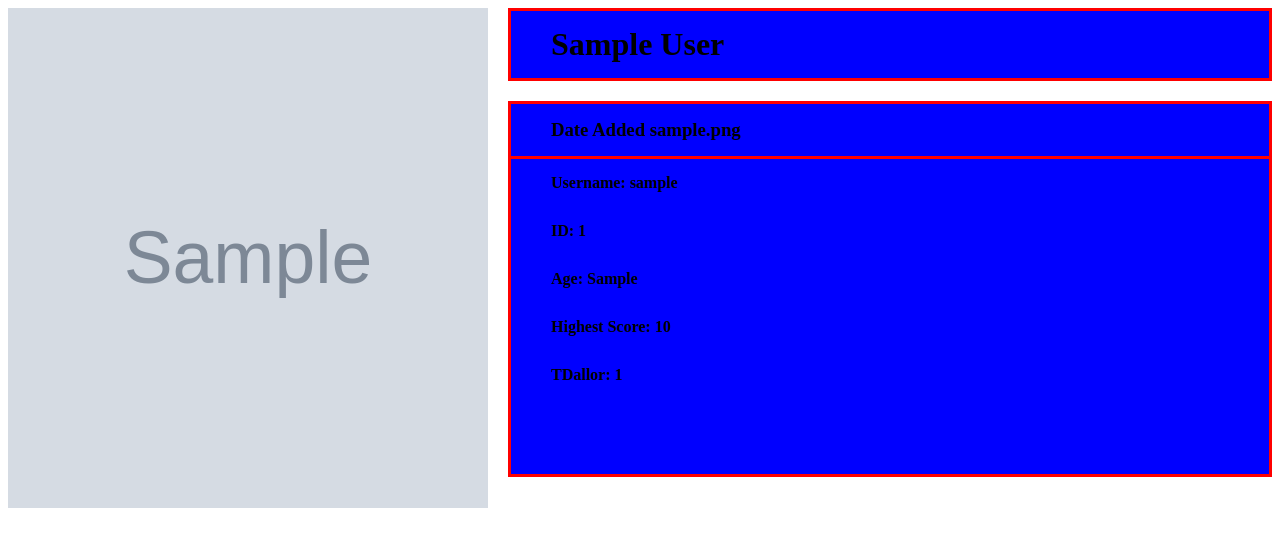
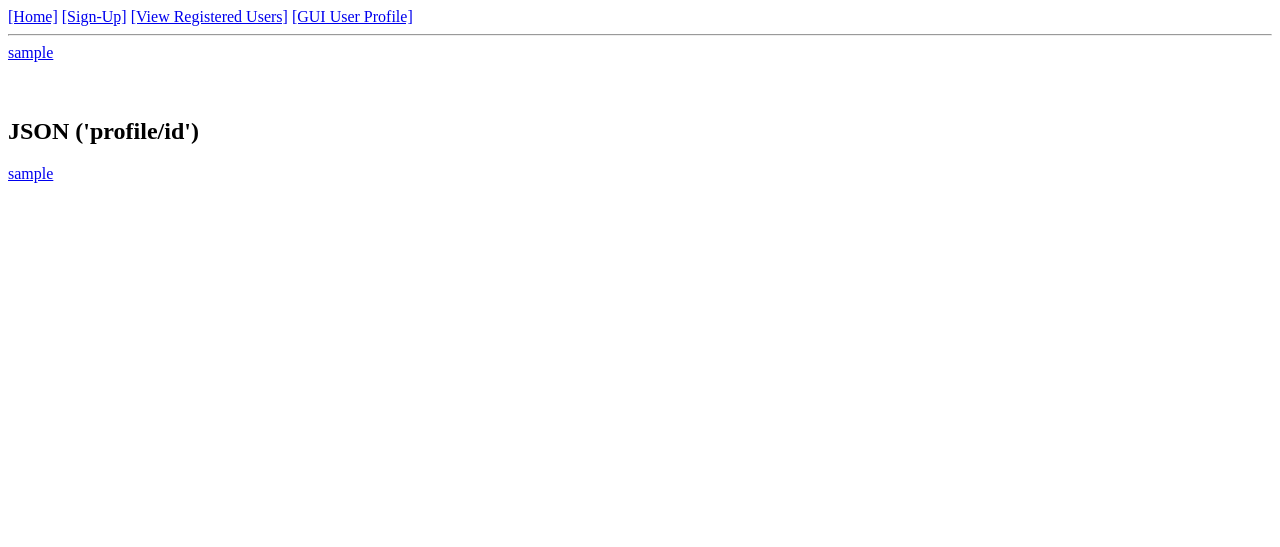
Before and after one commit to cruzemcfarlane/info3180-project1, a Flask app: page /viewprofile in a window 1280 px wide. Shown: the top 547 px of the page. Run offline with Flask 2, Linux system fonts and the light colour scheme; tables that the repository leaves empty hold one stand-in row (values such as "Sample post"); grey boxes marked "Sample" are stand-in pictures; parts of the project's set-up code (start-up, migrations or seed data) failed here and were passed over; some libraries are stand-ins or nearby versions.

Commit message:
fourth commit

```diff
--- a/app/templates/index.html
+++ b/app/templates/index.html
@@ -1,7 +1,6 @@
 {% extends "base.html" %}
 {% block content %}
 <h1>Welcome Home</h1>
-<h4> Type "/profile/userid"</h4><br>
 <div id="red"></div>
 <div id="blue"></div>
 <div id="yellow"></div>
--- a/app/templates/profiler1.html
+++ b/app/templates/profiler1.html
@@ -31,7 +31,7 @@
         </td>
       </tr>
       <tr>
-        <td>Age:</td>
+        <td>Date of Birth:</td>
         <td>{{ form.age }} yyyy-mm-dd
           {% for error in form.age.errors %}
             <span style="color: red;">[{{ error }}]</span>
--- /dev/null
+++ b/app/templates/profiler2.html
@@ -0,0 +1,14 @@
+{% extends "base.html" %}
+
+{% block content %}
+
+{% for i in u %}
+<a href="gui_profile/{{ i.userid }}">{{ i.username }}</a><br>
+{% endfor %}<br><br>
+
+<h2>JSON ('profile/id')</h2>
+{% for i in u %}
+<a href="profile/{{ i.userid }}">{{ i.username }}</a><br>
+{% endfor %}
+
+{% endblock %}
--- a/app/templates/profiler3.html
+++ b/app/templates/profiler3.html
@@ -49,7 +49,7 @@
   </head>
   <body>
     <div>
-      <img id="picture" src="{{ pic }}">
+      <img id="picture" src="/static/{{ files }}" alt='Not Working'></img>
       <h1 class="data" id="name">{{ fname }} {{ lname }}</h1>
       <h3 class="data" id="date">Date Added {{ profile_add_on }}</h2>
       <h4 class="data">Username: {{ username }}</h3>
--- a/app/views.py
+++ b/app/views.py
@@ -1,6 +1,7 @@
 from app import app
-from flask import render_template, request, redirect, url_for, flash, jsonify, session
+from flask import render_template, request, redirect, url_for, flash, jsonify, session, send_file
 import os
+from os import path
 from werkzeug import secure_filename
 from flask_wtf.file import FileField
 import json
@@ -15,10 +16,17 @@ import time
 def index():
   return render_template('index.html', title="Home")
 
-@app.route('/viewprofile')
+@app.route('/viewprofile', methods=['GET', 'POST'])
 def viewprofile():
-  a = models.Profile.query.get(1)
-  return render_template('profiler3.html', userid= str(a.userid), fname=str(a.fname), lname=str(a.lname), username=str(a.username), sex=str(a.sex), age=str(a.age), highscore=str(a.highscore), tdollar=str(a.tdollar), profile_add_on=str(a.profile_add_on), pic=os.path.join(os.path.abspath(os.path.dirname('imagez')),str(a.image)))
+  u = models.Profile.query.all()
+  return render_template("profiler2.html", title="View User GUI", u=u)
+
+
+@app.route('/gui_profile/<idNo>', methods=['GET', 'POST'])
+def gui_profile(idNo):
+  a = models.Profile.query.get(idNo)
+  return render_template('profiler3.html', userid= str(a.userid), fname=str(a.fname), lname=str(a.lname), username=str(a.username), sex=str(a.sex), age=str(a.age), highscore=str(a.highscore), tdollar=str(a.tdollar), profile_add_on=str(a.profile_add_on), files=[f for f in os.listdir('app/static') if f==str(a.image)][0])
+
 
 #create new profile
 @app.route('/profile', methods=['POST', 'GET'])
@@ -26,8 +34,7 @@ def profile():
   form = Profiler()
   if form.validate()==True and request.method == 'POST':
     filename = secure_filename(form.image.data.filename)
-    form.image.data.save(os.path.join(os.path.abspath(os.path.dirname('imagez')),filename))
-    #form = Profilers(request.form)
+    form.image.data.save(os.path.join('app/static', filename))
     insert(form.fname.data, form.lname.data, form.username.data, form.sex.data, form.age.data, filename, 0, 0)
 
     flash('%s\'s login was successful' % form.username.data)
--- /dev/null
+++ b/db_repository/manage.py
@@ -0,0 +1,5 @@
+#!/usr/bin/env python
+from migrate.versioning.shell import main
+
+if __name__ == '__main__':
+    main(six='<module 'six' from '/home/action/.parts/packages/python2/2.7.6/lib/python2.7/site-packages/six.pyc'>')
```
Also changed, not shown: db_repository/migrate.cfg (added, +25 -0 lines), app/static/bolt.jpg (added), db_repository/__init__.py (added), db_repository/versions/__init__.py (added), photo.jpg (deleted), snapshot1.png (deleted), 5 other files.
